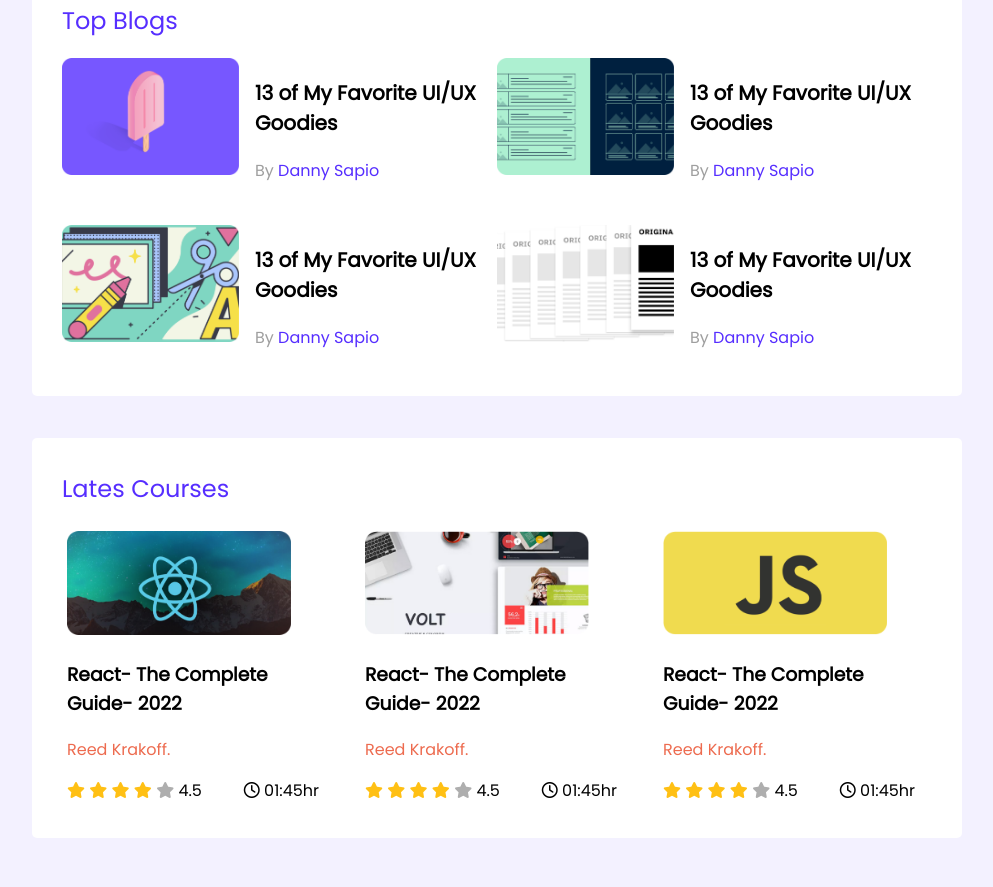
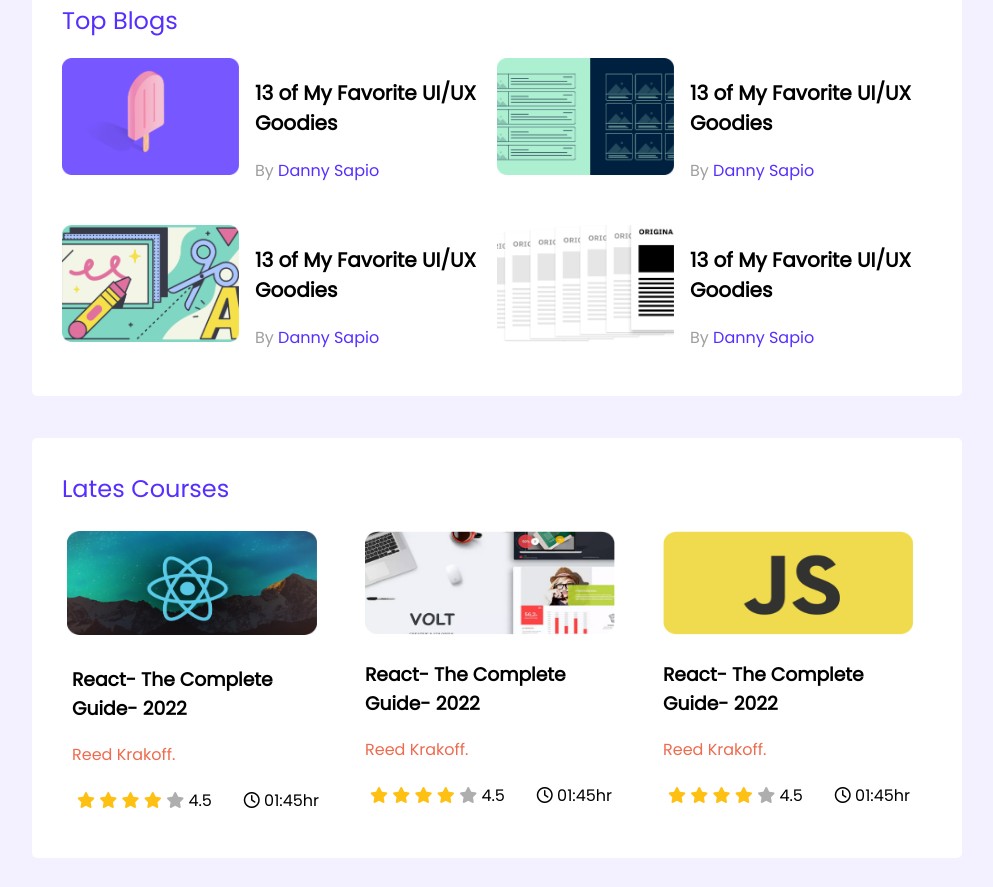
Before and after one commit to AnwarSagor/leader-board-css3, a plain HTML site: page index.html in a window 1280 px wide. Shown: the part 330-1217 px from the top of the page, without its empty margins (143-1136 px from the left). Drawn offline with Linux system fonts and the light colour scheme.

Commit message:
course info updated

```diff
--- a/index.html
+++ b/index.html
@@ -96,7 +96,7 @@
                     <div class="course-banner">
                         <img src="images/courses/course-1.png" alt="">
                     </div>
-                    <div class="couse details">
+                    <div class="course details">
                         <h3 class="course-titile">React- The Complete Guide- 2022</h3>
                         <p class="course-author">Reed Krakoff.</p>
                         <div class="course-info">
--- a/styles/style.css
+++ b/styles/style.css
@@ -86,9 +86,10 @@
 .course{
     width: 252px;
     padding: 5px;
+    /* border: 2px solid orange; */
 }
 .course .course-banner img{
-    width: 224px;
+    width: 250px;
     height: 104px;
 }
 .course-author{
@@ -98,6 +99,7 @@
     display: flex;
     align-items: center;
     justify-content: space-between;
+    padding: 5px;
 }
 .far-star{
     font-size: 12px;
```
